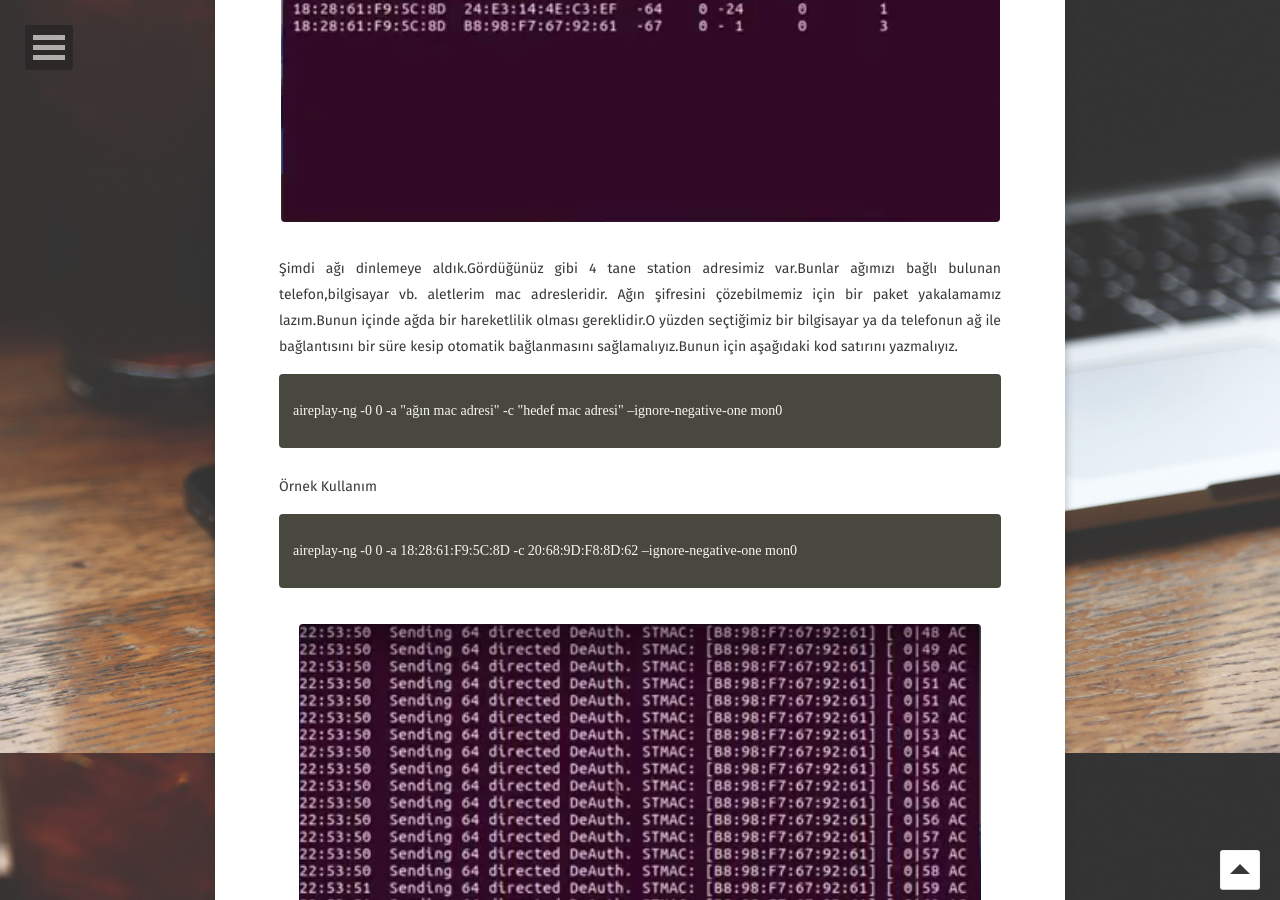
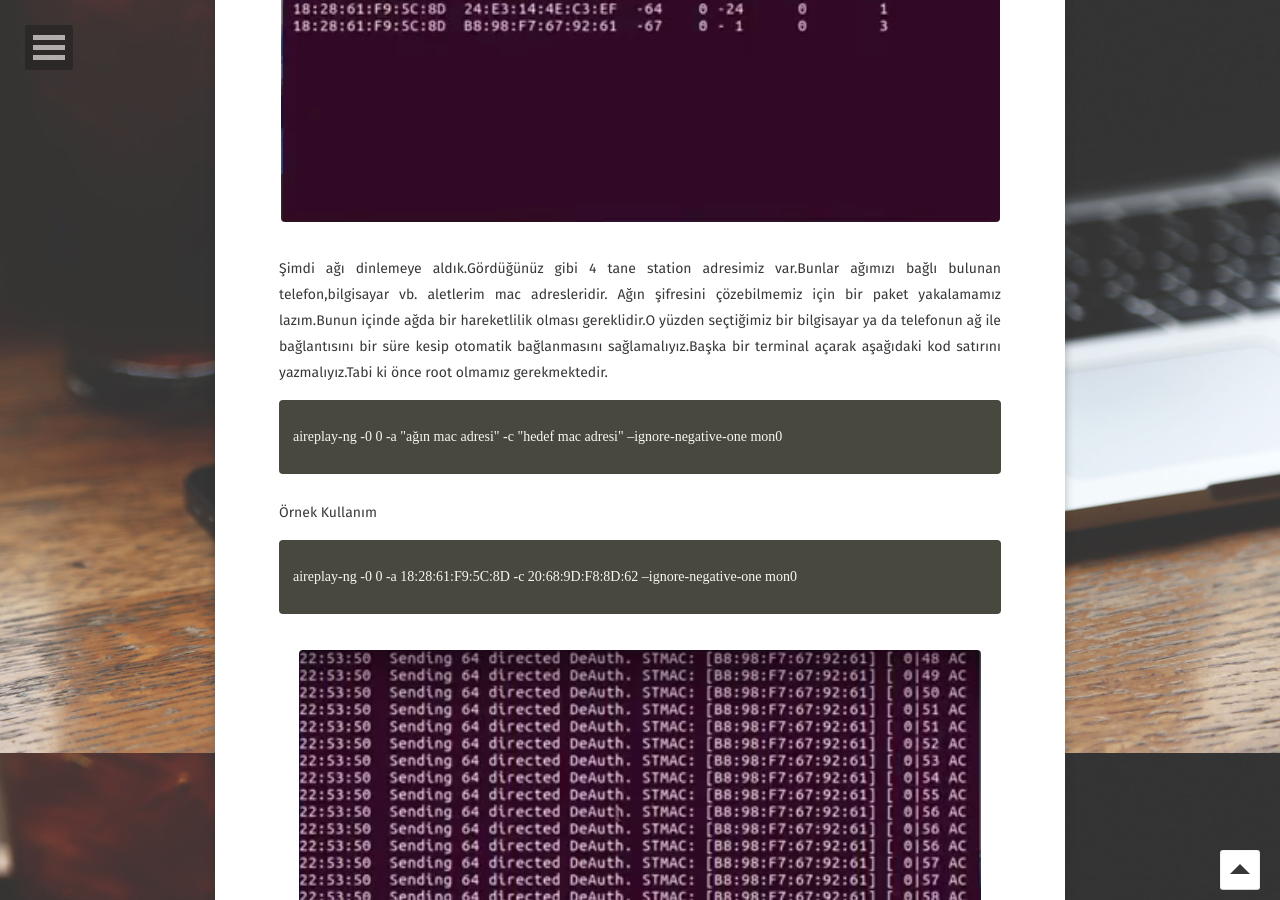
Before and after one commit to alikaraca/alikaraca.github.io, a Jekyll site: the page built from _posts/2017-07-10-aircrack-ng.md, in a window 1280 px wide and 900 px high, scrolled down 3747 px. Built offline with Jekyll 4.4.1, drawn with Linux system fonts in a browser that asks for light colours; some web fonts are replaced; comment, search, counter and statistics services are not loaded.

Commit message:
Update 2017-07-10-aircrack-ng.md

```diff
--- a/_posts/2017-07-10-aircrack-ng.md
+++ b/_posts/2017-07-10-aircrack-ng.md
@@ -82,7 +82,7 @@ airodump-ng -w TTNET-Airties -c 11 –bssid 18:28:61:F9:5C:8D mon0
     src="/assets/img/ağ liste2.png"></a>
 </figure>
 Şimdi ağı dinlemeye aldık.Gördüğünüz gibi 4 tane station adresimiz var.Bunlar ağımızı bağlı bulunan telefon,bilgisayar vb. aletlerim mac adresleridir.
-Ağın şifresini çözebilmemiz için bir paket yakalamamız lazım.Bunun içinde ağda bir hareketlilik olması gereklidir.O yüzden seçtiğimiz bir bilgisayar ya da telefonun ağ ile bağlantısını bir süre kesip otomatik bağlanmasını sağlamalıyız.Bunun için aşağıdaki kod satırını yazmalıyız.
+Ağın şifresini çözebilmemiz için bir paket yakalamamız lazım.Bunun içinde ağda bir hareketlilik olması gereklidir.O yüzden seçtiğimiz bir bilgisayar ya da telefonun ağ ile bağlantısını bir süre kesip otomatik bağlanmasını sağlamalıyız.Başka bir terminal açarak aşağıdaki kod satırını yazmalıyız.Tabi ki önce root olmamız gerekmektedir.
 {% highlight html %}
 aireplay-ng -0 0 -a "ağın mac adresi" -c "hedef mac adresi" –ignore-negative-one mon0
 {% endhighlight %}
```
